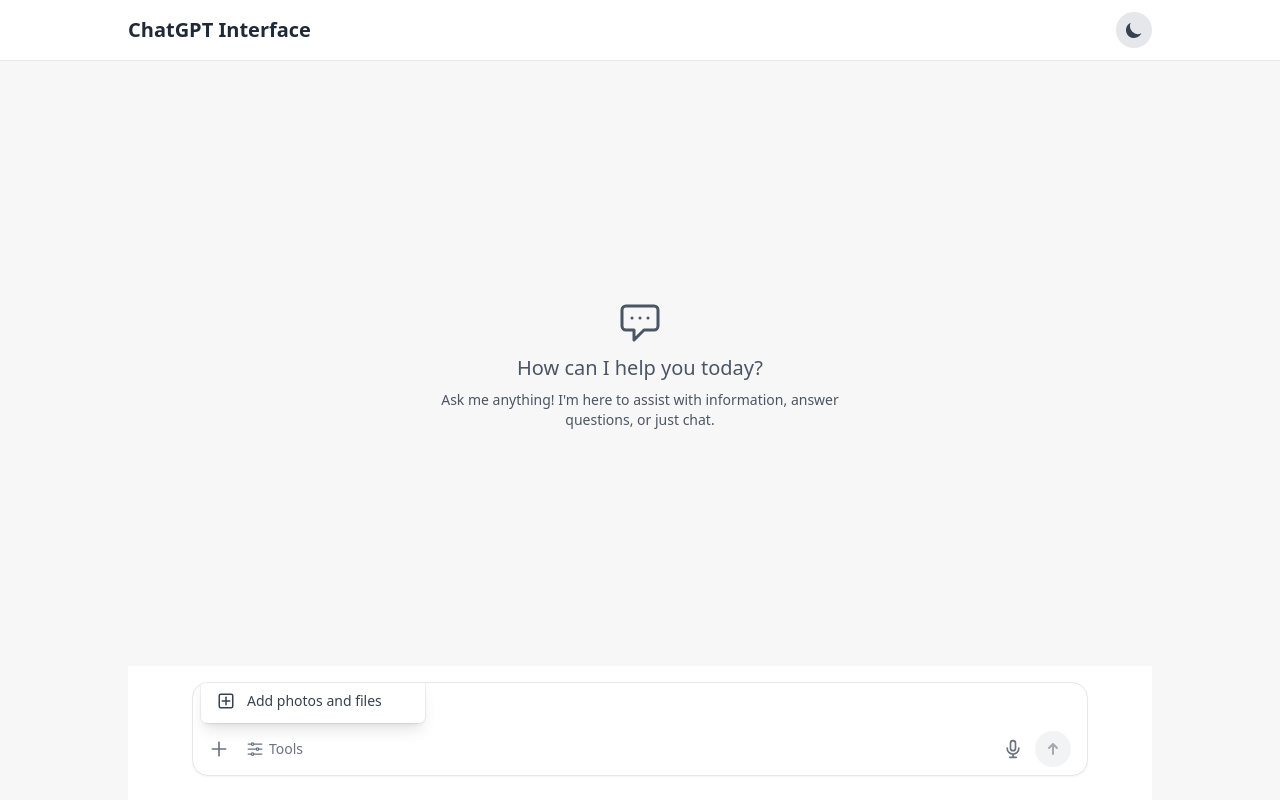
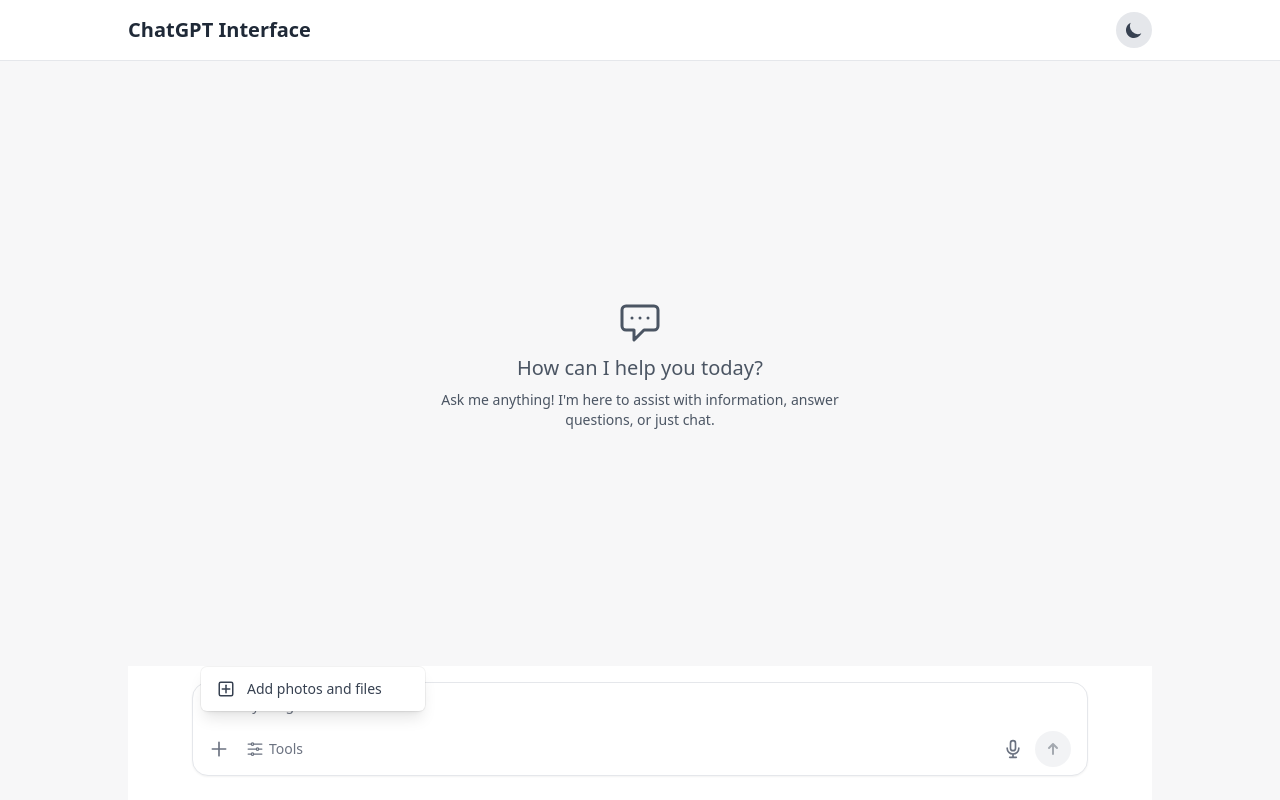
Before and after one commit to NurjahanJ/Icon-Interim-messaging, a React (Create React App) app: page / in a window 1280 px wide. Both pictures are taken after a click on the button 219 px from the left and 749 px from the top of the page. Built offline with nearby package versions, Linux system fonts and the light colour scheme.

Commit message:
fixed the upload menu

```diff
--- a/src/components/ChatInput.js
+++ b/src/components/ChatInput.js
@@ -9,6 +9,7 @@
   const [isToolsMenuOpen, setIsToolsMenuOpen] = useState(false);
   const [isInputActive, setIsInputActive] = useState(false);
   const [toolsMenuPosition, setToolsMenuPosition] = useState({ top: 0, left: 0 });
+  const [fileMenuPosition, setFileMenuPosition] = useState({ top: 0, left: 0 });
   const textareaRef = useRef(null);
   const fileInputRef = useRef(null);
   const fileMenuRef = useRef(null);
@@ -131,6 +132,13 @@
 
   // File upload functionality
   const handleFileButtonClick = () => {
+    if (!isFileMenuOpen && fileButtonRef.current) {
+      const rect = fileButtonRef.current.getBoundingClientRect();
+      setFileMenuPosition({
+        top: window.scrollY + rect.top - 10,
+        left: rect.left
+      });
+    }
     setIsFileMenuOpen(!isFileMenuOpen);
     if (isToolsMenuOpen) setIsToolsMenuOpen(false);
   };
@@ -139,7 +147,7 @@
     if (!isToolsMenuOpen && toolsButtonRef.current) {
       const rect = toolsButtonRef.current.getBoundingClientRect();
       setToolsMenuPosition({
-        top: rect.top - 10,
+        top: window.scrollY + rect.top - 10,
         left: rect.left
       });
     }
@@ -218,7 +226,7 @@
 
               {/* File upload menu */}
               {isFileMenuOpen && (
-                <div ref={fileMenuRef} className={`absolute bottom-full left-0 mb-2 w-56 rounded-md shadow-lg ${darkMode ? 'bg-gray-700' : 'bg-white'} ring-1 ring-black ring-opacity-5 z-50`} style={{ maxHeight: '90vh', overflowY: 'auto' }}>
+                <div ref={fileMenuRef} className={`fixed w-56 rounded-md shadow-lg ${darkMode ? 'bg-gray-700' : 'bg-white'} ring-1 ring-black ring-opacity-5 z-50`} style={{ top: `${fileMenuPosition.top}px`, left: `${fileMenuPosition.left}px`, maxHeight: '300px', overflowY: 'auto', transform: 'translateY(-100%)', marginTop: '-10px' }}>
                 <div className="py-1" role="menu" aria-orientation="vertical">
                   <label htmlFor="file-upload" className={`flex items-center px-4 py-2 text-sm cursor-pointer whitespace-nowrap ${darkMode ? 'text-gray-200 hover:bg-gray-600' : 'text-gray-700 hover:bg-gray-100'}`} role="menuitem">
                     <svg xmlns="http://www.w3.org/2000/svg" width="18" height="18" viewBox="0 0 24 24" fill="none" stroke="currentColor" strokeWidth="2" strokeLinecap="round" strokeLinejoin="round" className="mr-3">
@@ -258,7 +266,7 @@
 
               {/* Tools menu */}
               {isToolsMenuOpen && (
-                <div ref={toolsMenuRef} className={`fixed w-64 rounded-xl shadow-lg ${darkMode ? 'bg-gray-700' : 'bg-white'} ring-1 ring-black ring-opacity-5 z-50`} style={{ top: `${toolsMenuPosition.top}px`, left: `${toolsMenuPosition.left}px`, maxHeight: '300px', overflowY: 'auto', transform: 'translateY(-100%)' }}>
+                <div ref={toolsMenuRef} className={`fixed w-64 rounded-xl shadow-lg ${darkMode ? 'bg-gray-700' : 'bg-white'} ring-1 ring-black ring-opacity-5 z-50`} style={{ top: `${toolsMenuPosition.top}px`, left: `${toolsMenuPosition.left}px`, maxHeight: '300px', overflowY: 'auto', transform: 'translateY(-100%)', marginTop: '-10px' }}>
                   <div className="py-2" role="menu" aria-orientation="vertical">
                     <button className={`flex items-center w-full px-4 py-3 text-sm text-left ${darkMode ? 'text-gray-200 hover:bg-gray-600' : 'text-gray-700 hover:bg-gray-100'}`} role="menuitem">
                       <svg className="mr-3 h-5 w-5" viewBox="0 0 24 24" fill="none" xmlns="http://www.w3.org/2000/svg">
```
